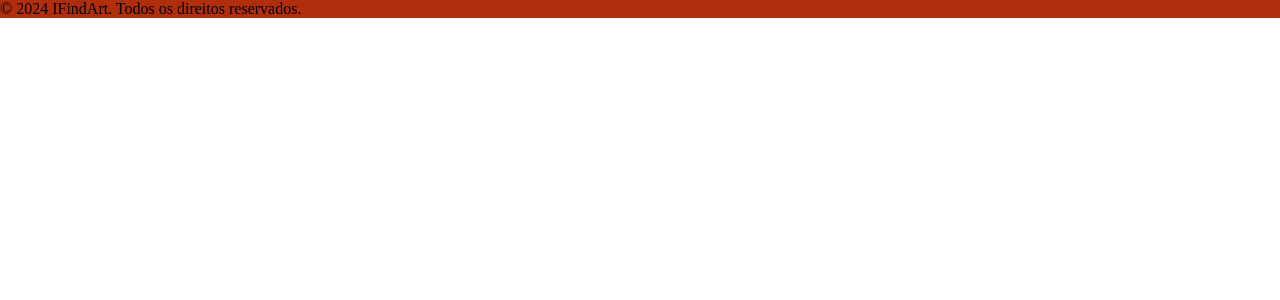
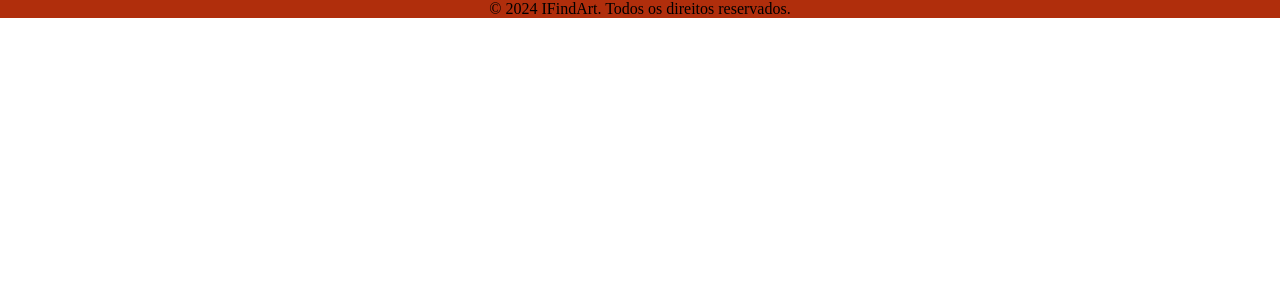
Before and after one commit to sabriwnaa/IFindArt, a PHP site: page /HeaderFooter/footer.php in a window 1280 px wide. Shown: the top 300 px of the page. Run offline with PHP 8.4, Linux system fonts and the light colour scheme.

Commit message:
header e footer centralizados

```diff
--- a/style.css
+++ b/style.css
@@ -23,7 +23,7 @@
     justify-content: center;
 }
 
-.informacoes, .tituloPV, .itemLC, .item, .posicao, .boxFoto {
+.informacoes, .tituloPV, .itemLC, .item, .posicao, .boxFoto, header, footer{
     display: flex;
     align-items: center;
     justify-content: center;
```
